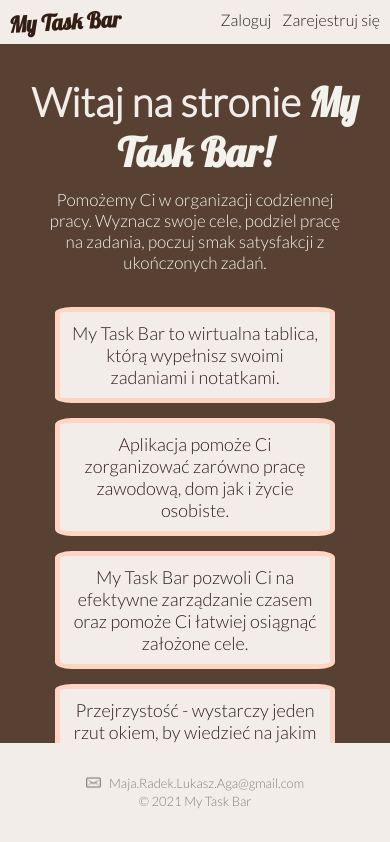
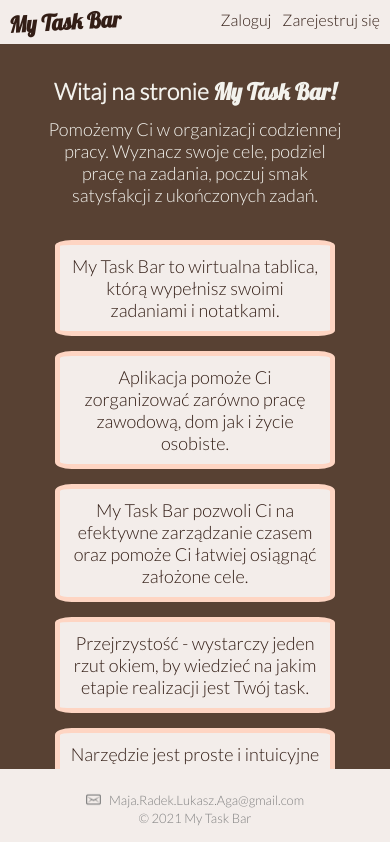
Before and after one commit to infoshareacademy/jfdzr2-nuclear-penguins, a React (Create React App) app: page / in a window 390 px wide. Shown: the top 842 px of the page. Built offline with nearby package versions, Linux system fonts and the light colour scheme.

Commit message:
footer fixed

```diff
--- a/src/components/footer/Footer.css
+++ b/src/components/footer/Footer.css
@@ -45,7 +45,7 @@ span.authors {
 
 #container {
   position: fixed;
-  bottom: 4%;
+  bottom: 2%;
   width: 100%;
 }
 
--- a/src/components/homePage/homepage.css
+++ b/src/components/homePage/homepage.css
@@ -8,7 +8,7 @@
   flex-direction: column;
 }
 
-.title {
+h2.title {
   padding: 10px;
   color: #f3f2ed;
   font-size: 35px;
@@ -78,7 +78,7 @@ div.square-container {
   position: fixed;
   bottom: 0;
   width: 100%;
-  height: 12%;
+  height: 100px;
 }
 
 @media (min-width: 320px) and (max-width: 480px) and (orientation: portrait) {
@@ -100,21 +100,26 @@ div.square-container {
     width: 280px;
     margin-top: 15px;
   }
-  .title {
+  h2.title {
     font-size: 23px;
   }
 
   div.introduction {
-    font-size: 17px;
+    font-size: 18px;
   }
 
   .home--last--square {
     margin: 40px 0 140px 0;
     transform: rotate(10deg);
   }
+
   .home--div--square {
     margin-left: 0;
     padding: 10px;
+  }
+
+  .footer-space {
+    height: 75px;
   }
 }
 
@@ -137,7 +142,7 @@ div.square-container {
     width: 295px;
     margin-top: 15px;
   }
-  .title {
+  h2.title {
     font-size: 23px;
   }
 
@@ -149,6 +154,10 @@ div.square-container {
     margin-top: 40px;
     margin-bottom: 140px;
     transform: rotate(10deg);
+  }
+
+  .footer-space {
+    height: 85px;
   }
 }
 
```
